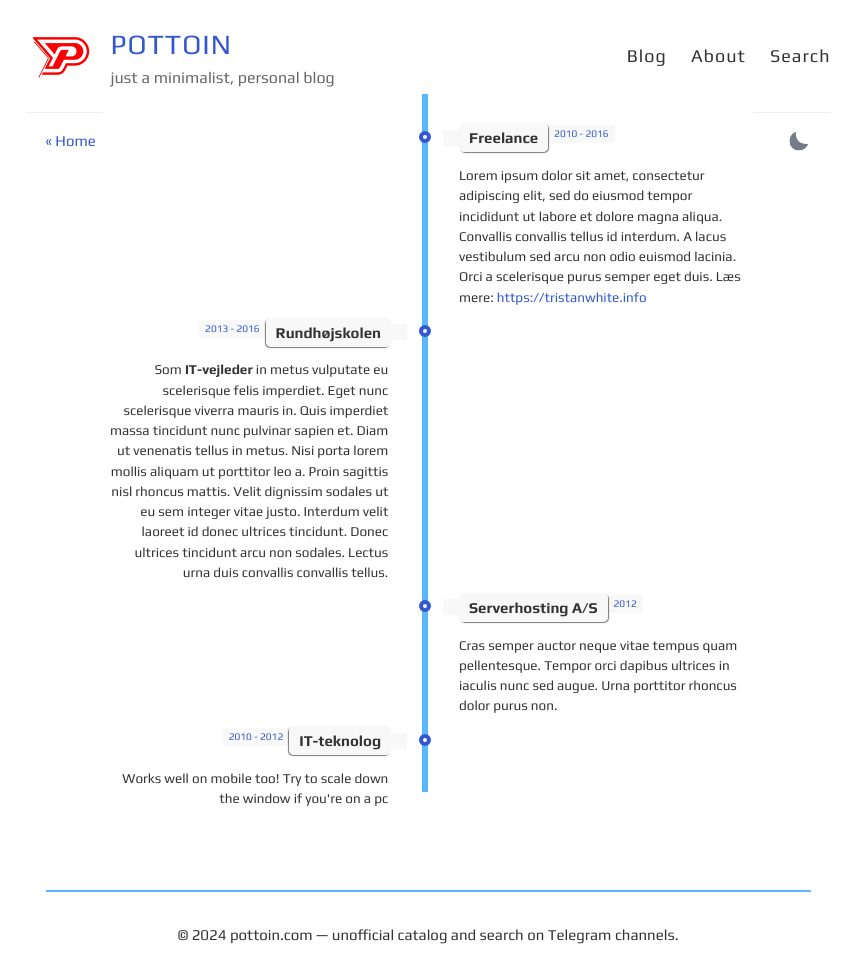
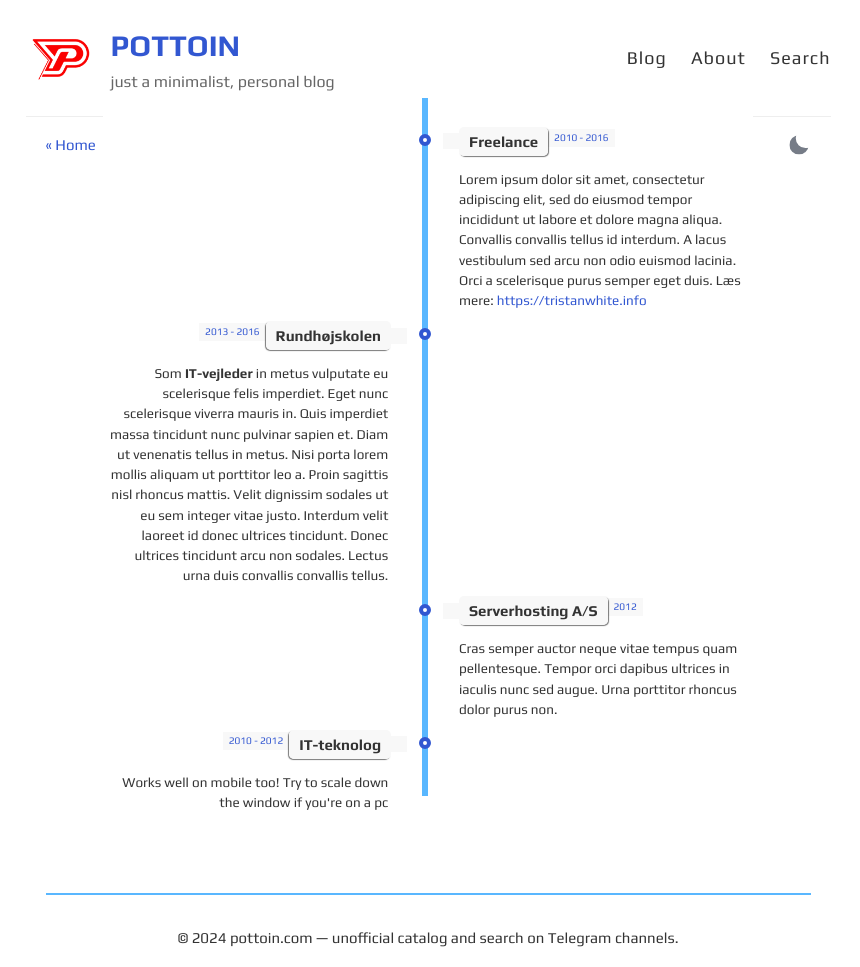
Before and after one commit to ZollaMaga/newsblog, a Jekyll site: the page built from about.html, in a window 1280 px wide. Shown: the whole page, without its empty margins (212-1072 px from the left). Built offline with Jekyll 4.4.1, drawn with Linux system fonts in a browser that asks for light colours.

Commit message:
Update default.html

```diff
--- a/_layouts/default.html
+++ b/_layouts/default.html
@@ -32,7 +32,7 @@
 .site-avatar{width:70px;height:70px;margin-right:15px;}
 .site-avatar img { border-radius: 03px;}
 .site-info{flex:1;align-self:flex-start;}
-.site-name{margin:0;color:#333;font-weight:400;font-size:28px!important;letter-spacing:01px;}
+.site-name{margin:0;}
 .site-name a:visited {color: inherit;}
 .site-description{margin:-05px 0 0 0;color:#666;font-size:16px!important;font-weight:400;}
 nav {font-size: 18px !important;}
```
